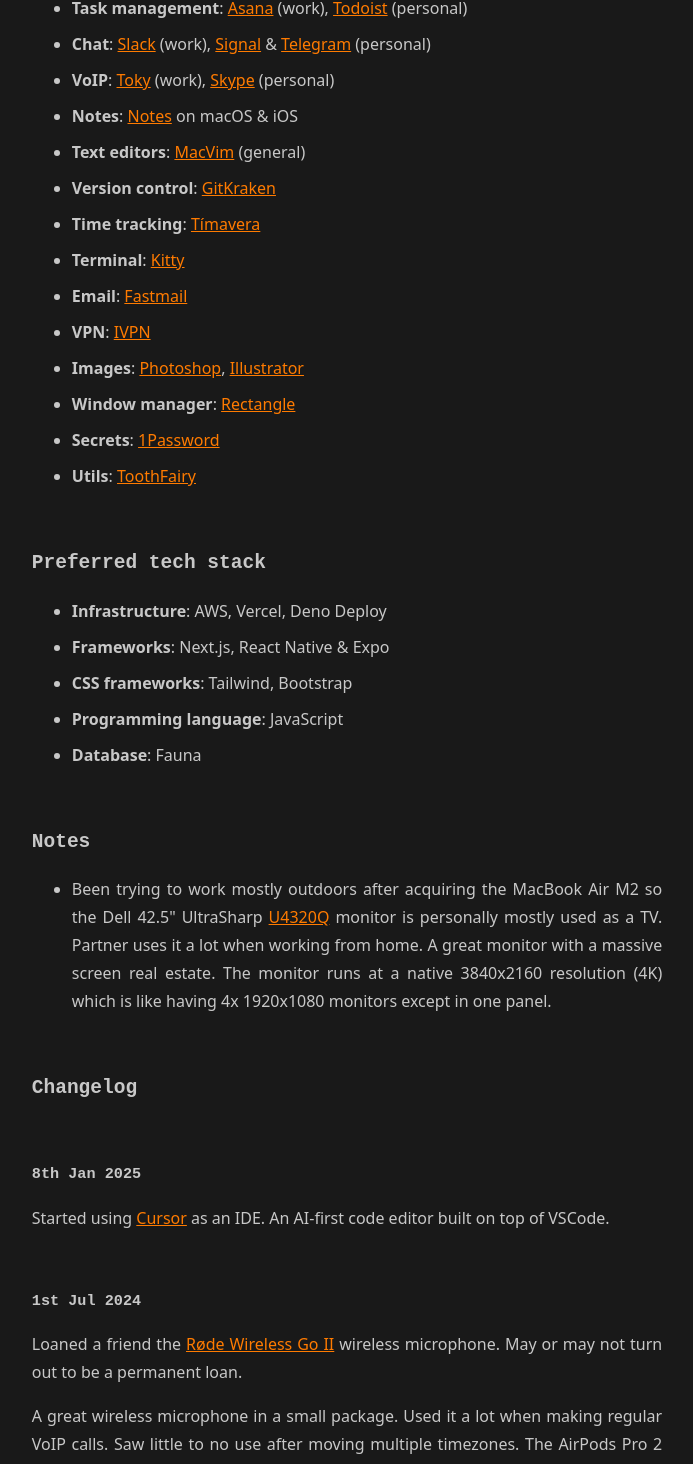
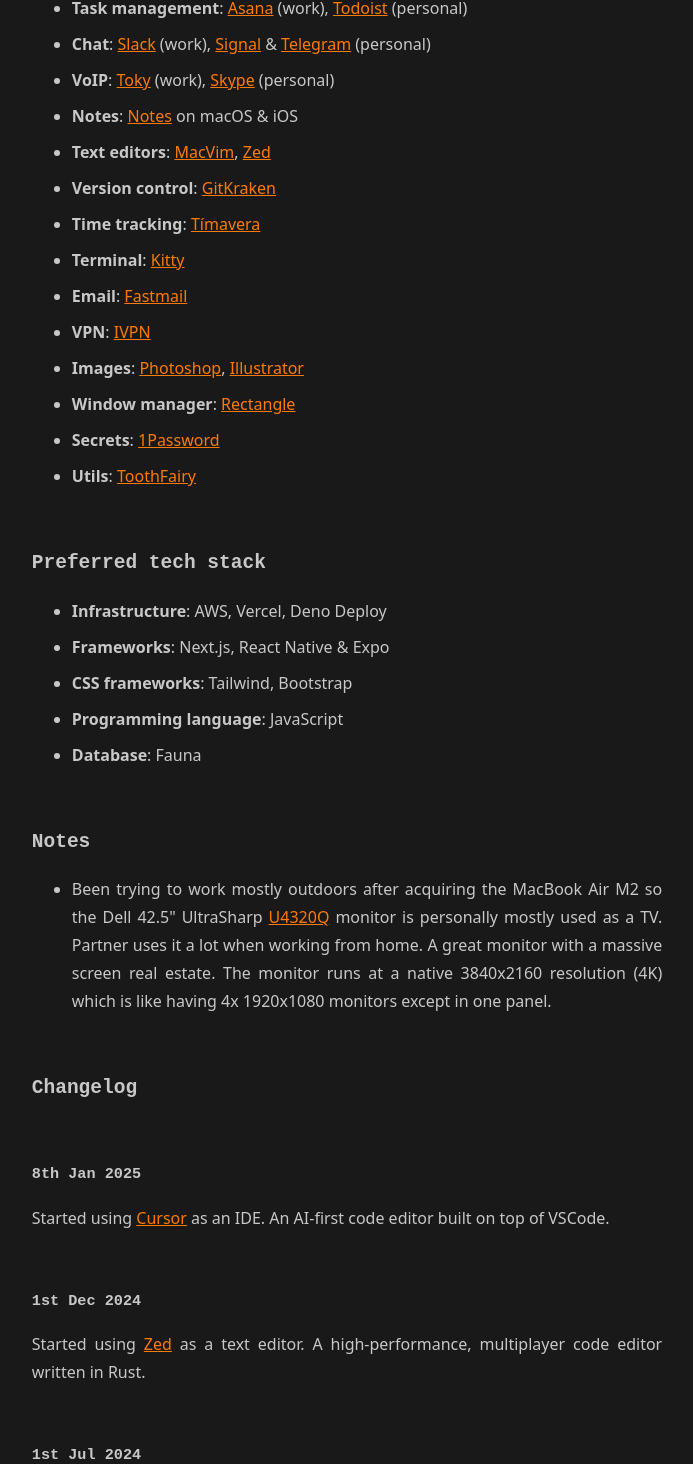
Before and after one commit to jonrh/jonrh.is, a Next.js app: page /tools in a window 1280 px wide. Shown: the part 1555-3019 px from the top of the page, without its empty margins (293-986 px from the left). Built offline with nearby package versions, Linux system fonts and the light colour scheme.

Commit message:
Added Zed as new text editors on the tools page

```diff
--- a/pages/tools.js
+++ b/pages/tools.js
@@ -66,6 +66,8 @@
 const Skype = () => <a href="https://skype.com">Skype</a>;
 const Toky = () => <a href="https://toky.co">Toky</a>;
 const Cursor = () => <a href="https://cursor.com">Cursor</a>;
+const Zed = () => <a href="https://zed.dev">Zed</a>;
+const MacVim = () => <a href="https://github.com/macvim-dev/macvim">MacVim</a>;
 
 // Experimental code formatting to maximize HTML content per line
 const Content = () => (<>
@@ -116,7 +118,7 @@
   <li><strong>Chat</strong>: <a href="https://slack.com">Slack</a> (work), <a href="https://www.signal.org">Signal</a> & <a href="https://telegram.org">Telegram</a> (personal)</li>
   <li><strong>VoIP</strong>: <Toky /> (work), <Skype /> (personal)</li>
   <li><strong>Notes</strong>: <a href="(https://en.wikipedia.org/wiki/Notes_(Apple)">Notes</a> on macOS & iOS</li>
-  <li><strong>Text editors</strong>: <a href="https://github.com/macvim-dev/macvim">MacVim</a> (general)</li>
+  <li><strong>Text editors</strong>: <MacVim />, <Zed /></li>
   <li><strong>Version control</strong>: <a href="https://www.gitkraken.com/">GitKraken</a></li>
   <li><strong>Time tracking</strong>: <a href="https://timavera.com/">Tímavera</a></li>
   <li><strong>Terminal</strong>: <a href="https://sw.kovidgoyal.net/kitty/">Kitty</a></li>
@@ -157,6 +159,12 @@
 <p>
   Started using <Cursor /> as an IDE. An AI-first code editor built on top of
   VSCode.
+</p>
+
+<h3>1st Dec 2024</h3>
+<p>
+  Started using <Zed /> as a text editor. A high-performance,
+  multiplayer code editor written in Rust.
 </p>
 
 <h3>1st Jul 2024</h3>
```
